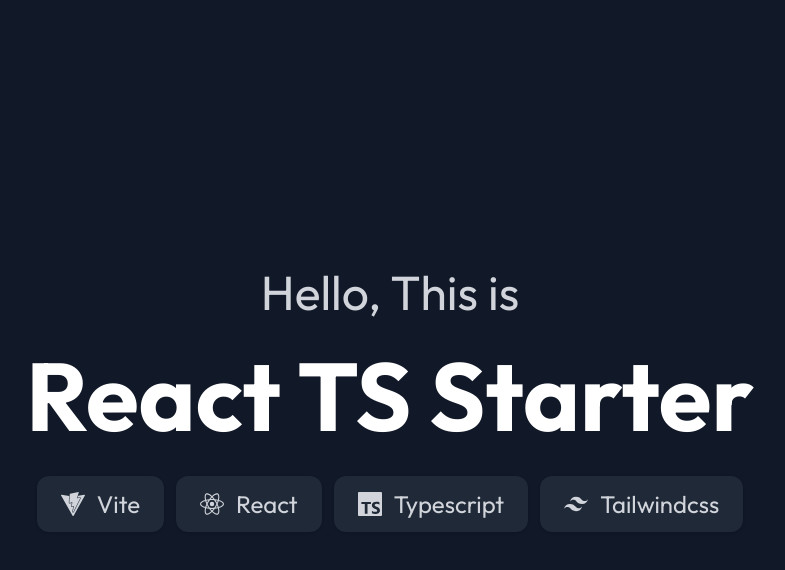
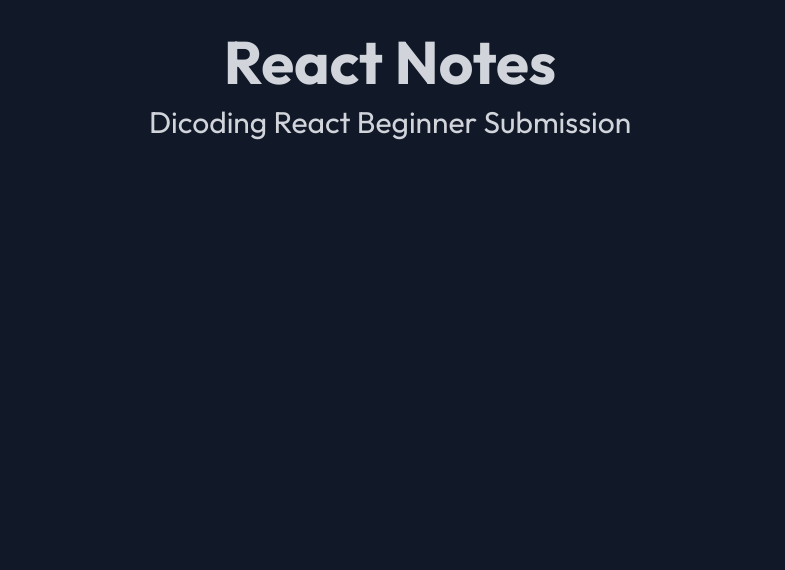
Before and after one commit to roymandev/dicoding-react-notes-submission, a React (Vite) app: page / in a window 1280 px wide. Shown: the top 570 px of the page, without its empty margins (250-1035 px from the left). Built offline with nearby package versions, Linux system fonts and the light colour scheme.

Commit message:
feat: add TheHeader component

```diff
--- a/src/App.tsx
+++ b/src/App.tsx
@@ -1,45 +1,11 @@
-import { SiVite, SiReact, SiTypescript, SiTailwindcss } from 'react-icons/si';
-
-interface TechProps {
-  Icon: React.ElementType;
-  children: string;
-  href: string;
-}
-
-function Tech({ Icon, children, href }: TechProps) {
-  return (
-    <a
-      className="flex gap-3 items-center py-3 px-6 hover:text-white bg-gray-800 hover:bg-gray-700 rounded-xl shadow transition-colors"
-      href={href}
-      rel="noopener noreferrer"
-      target="_blank"
-    >
-      <Icon className="w-6 h-6" />
-      {children}
-    </a>
-  );
-}
+import TheHeader from './components/TheHeader';
 
 function App() {
   return (
-    <div className="flex flex-col gap-8 justify-center items-center h-screen text-center text-gray-300 bg-gray-900">
-      <p className="text-5xl ">Hello, This is</p>
-      <h1 className="text-8xl font-bold text-white">React TS Starter</h1>
-      <div className="flex flex-wrap gap-3 justify-center max-w-3xl text-2xl">
-        <Tech href="https://vitejs.dev/" Icon={SiVite}>
-          Vite
-        </Tech>
-        <Tech href="https://reactjs.org/" Icon={SiReact}>
-          React
-        </Tech>
-        <Tech href="https://www.typescriptlang.org/" Icon={SiTypescript}>
-          Typescript
-        </Tech>
-        <Tech href="https://tailwindcss.com/" Icon={SiTailwindcss}>
-          Tailwindcss
-        </Tech>
-      </div>
-    </div>
+    <>
+      <TheHeader />
+      <main />
+    </>
   );
 }
 
--- /dev/null
+++ b/src/components/TheHeader.tsx
@@ -0,0 +1,10 @@
+function TheHeader() {
+  return (
+    <header className="py-8 px-3 space-y-3 text-center">
+      <h1 className="text-6xl font-bold">React Notes</h1>
+      <p className="text-3xl">Dicoding React Beginner Submission</p>
+    </header>
+  );
+}
+
+export default TheHeader;
```
